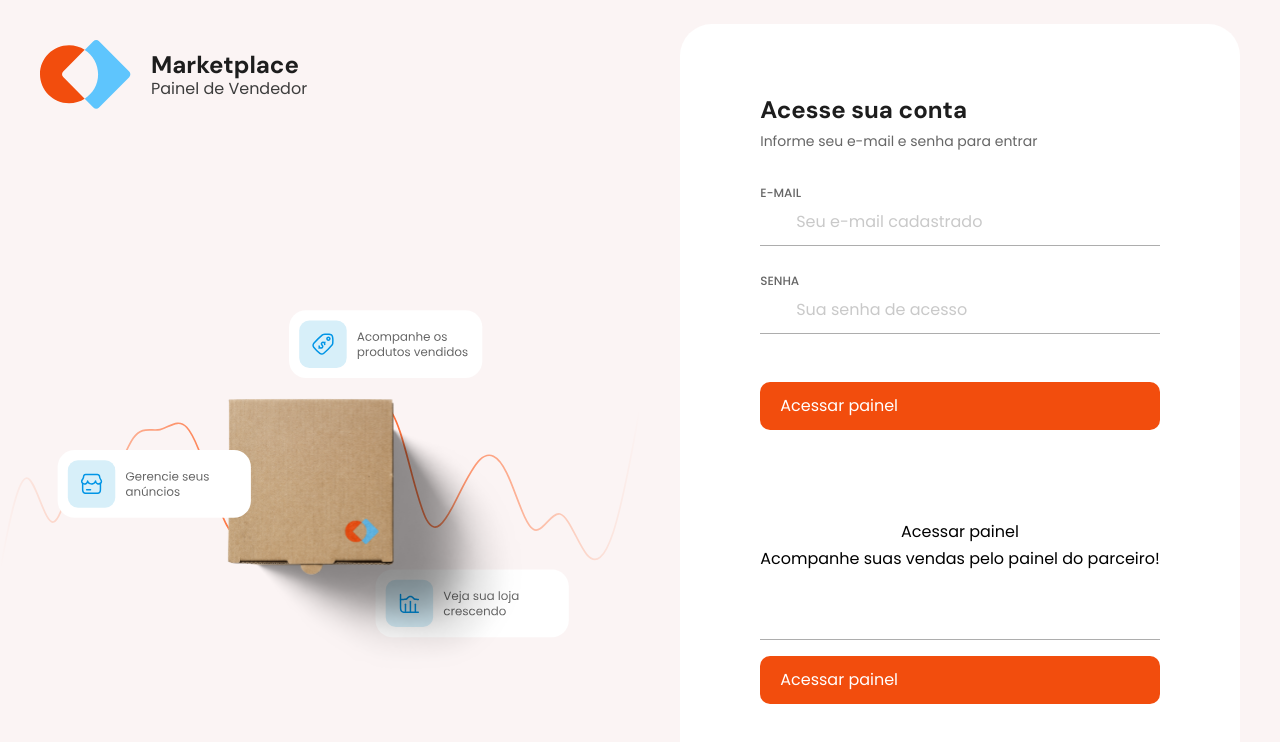
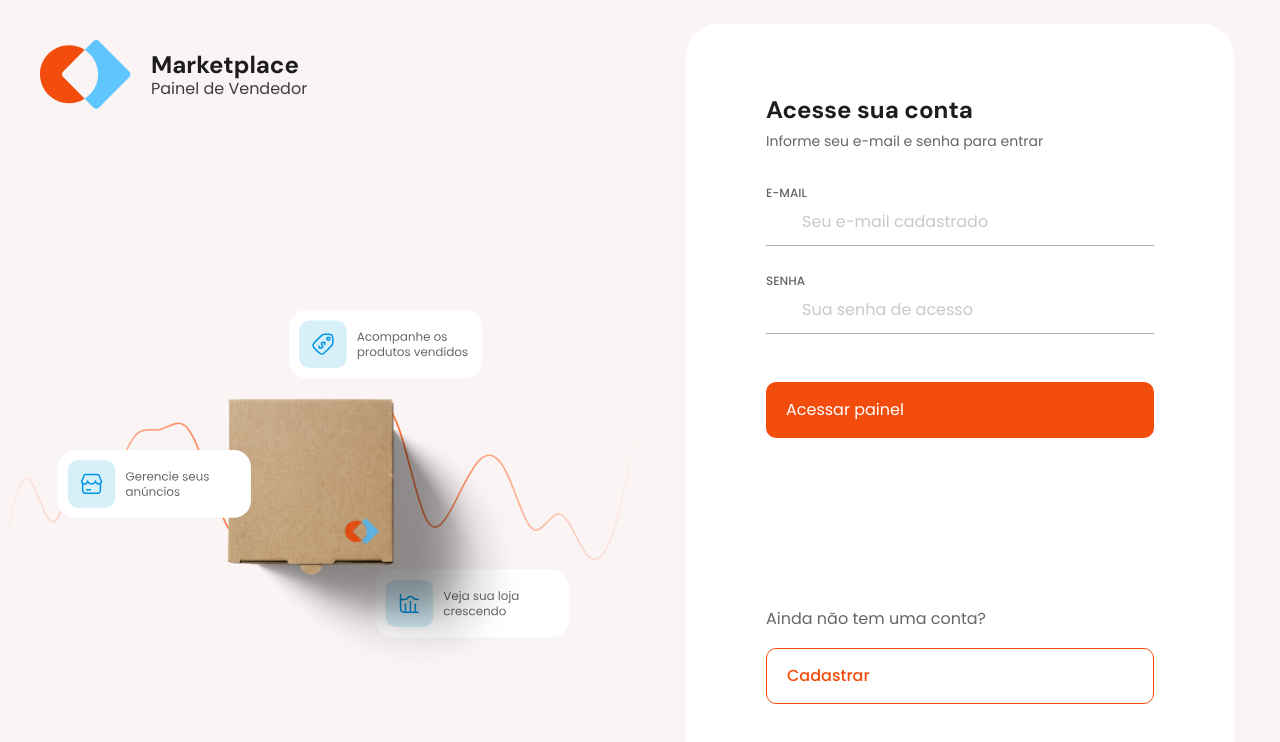
Before and after one commit to jaon82/mba-marketplace-web, a React (Vite) app: page /sign-in in a window 1280 px wide. Shown: the top 742 px of the page. Built offline with nearby package versions, Linux system fonts and the light colour scheme; some icons are missing.

Commit message:
Finish Login page layout

```diff
--- a/src/pages/auth/sign-in.tsx
+++ b/src/pages/auth/sign-in.tsx
@@ -1,7 +1,12 @@
 import { Button } from "@/components/ui/button";
 import { Input } from "@/components/ui/input";
 import { Label } from "@/components/ui/label";
-import { AccessIcon, Mail02Icon } from "@hugeicons/core-free-icons";
+import {
+  AccessIcon,
+  ArrowRight02Icon,
+  Mail02Icon,
+} from "@hugeicons/core-free-icons";
+import { HugeiconsIcon } from "@hugeicons/react";
 
 export default function SignIn() {
   return (
@@ -39,32 +44,23 @@ export default function SignIn() {
             </div>
           </div>
 
-          <Button className="w-full" type="submit">
+          <Button className="w-full" type="submit" size={"lg"}>
             Acessar painel
+            <HugeiconsIcon icon={ArrowRight02Icon} size={24} />
           </Button>
         </form>
       </div>
 
-      <div className="flex flex-col justify-center gap-6">
-        <div className="flex flex-col gap-2 text-center">
-          <h1 className="text-2xl font-semibold tracking-tight">
-            Acessar painel
-          </h1>
-          <p className="text-sm text-muted-foreground">
-            Acompanhe suas vendas pelo painel do parceiro!
-          </p>
-        </div>
-
-        <form className="space-y-4">
-          <div className="space-y-2">
-            <Label htmlFor="email">Seu e-mail</Label>
-            <Input id="email" type="email" />
-          </div>
-
-          <Button className="w-full" type="submit">
-            Acessar painel
-          </Button>
-        </form>
+      <div className="flex flex-col gap-5">
+        <h1 className="text-gray-300">Ainda não tem uma conta?</h1>
+        <Button
+          className="w-full"
+          type="button"
+          variant={"outline"}
+          size={"lg"}
+        >
+          Cadastrar
+        </Button>
       </div>
     </div>
   );
```
